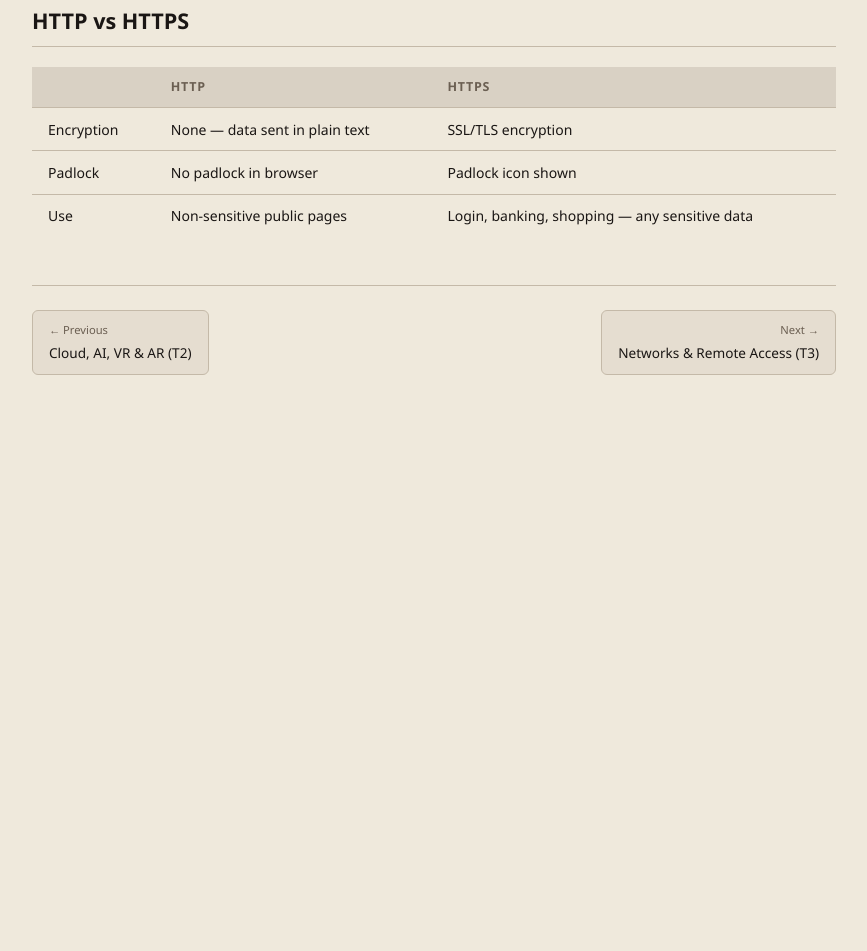
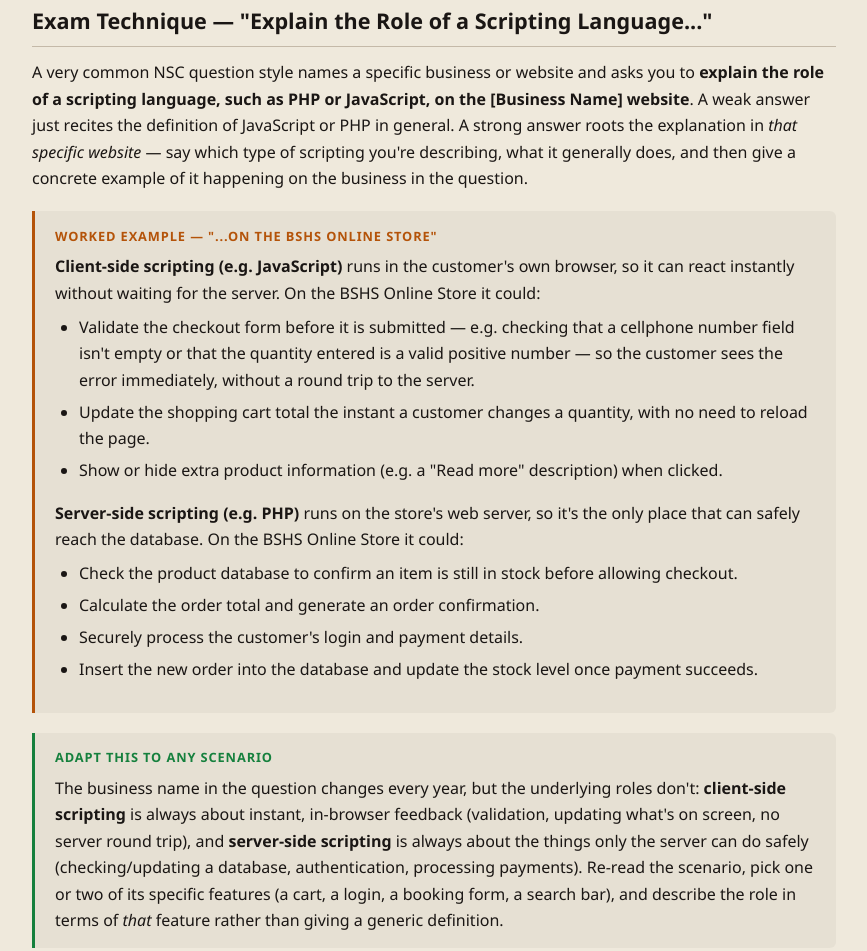
Before and after one commit to mscoetzeeit/it-website, a website: page grade12/internet-tech.html in a window 1280 px wide. Shown: the part 2121-3072 px from the top of the page, without its empty margins (276-1143 px from the left). Before the commit the page ends 2536 px from the top, so only its background shows below. Drawn offline with Linux system fonts and the light colour scheme.

Commit message:
Add exam-technique section for role-of-scripting-language questions
NSC papers commonly ask students to explain the role of a scripting
language, such as PHP or JavaScript, on a named business website - a
scenario question that a generic client-side/server-side definition
does not answer well. Added a worked example using an online-store
scenario (matching the question style) showing concrete client-side
roles (form validation, live cart updates, no server round trip) and
server-side roles (stock checks, order processing, payment,
database updates), plus a tip on adapting the answer to any business
named in the actual question.

```diff
--- a/grade12/internet-tech.html
+++ b/grade12/internet-tech.html
@@ -41,6 +41,32 @@
   <tr><td><strong>Purpose</strong></td><td>Real-time page updates, validation, animations</td><td>Authentication, database access, processing</td></tr>
   <tr><td><strong>AJAX</strong></td><td>Updates parts of a page without reloading</td><td>—</td></tr>
 </table></div>
+
+<h2>Exam Technique — "Explain the Role of a Scripting Language..."</h2>
+<p>A very common NSC question style names a specific business or website and asks you to <strong>explain the role of a scripting language, such as PHP or JavaScript, on the [Business Name] website</strong>. A weak answer just recites the definition of JavaScript or PHP in general. A strong answer roots the explanation in <em>that specific website</em> — say which type of scripting you're describing, what it generally does, and then give a concrete example of it happening on the business in the question.</p>
+
+<div class="callout">
+  <div class="callout-title">Worked Example — "...on the BSHS Online Store"</div>
+  <p><strong>Client-side scripting (e.g. JavaScript)</strong> runs in the customer's own browser, so it can react instantly without waiting for the server. On the BSHS Online Store it could:</p>
+  <ul>
+    <li>Validate the checkout form before it is submitted — e.g. checking that a cellphone number field isn't empty or that the quantity entered is a valid positive number — so the customer sees the error immediately, without a round trip to the server.</li>
+    <li>Update the shopping cart total the instant a customer changes a quantity, with no need to reload the page.</li>
+    <li>Show or hide extra product information (e.g. a "Read more" description) when clicked.</li>
+  </ul>
+  <p><strong>Server-side scripting (e.g. PHP)</strong> runs on the store's web server, so it's the only place that can safely reach the database. On the BSHS Online Store it could:</p>
+  <ul>
+    <li>Check the product database to confirm an item is still in stock before allowing checkout.</li>
+    <li>Calculate the order total and generate an order confirmation.</li>
+    <li>Securely process the customer's login and payment details.</li>
+    <li>Insert the new order into the database and update the stock level once payment succeeds.</li>
+  </ul>
+</div>
+
+<div class="callout tip">
+  <div class="callout-title">Adapt this to any scenario</div>
+  <p>The business name in the question changes every year, but the underlying roles don't: <strong>client-side scripting</strong> is always about instant, in-browser feedback (validation, updating what's on screen, no server round trip), and <strong>server-side scripting</strong> is always about the things only the server can do safely (checking/updating a database, authentication, processing payments). Re-read the scenario, pick one or two of its specific features (a cart, a login, a booking form, a search bar), and describe the role in terms of <em>that</em> feature rather than giving a generic definition.</p>
+</div>
+
 <h2>HTTP vs HTTPS</h2>
 <div class="tbl-wrap"><table>
   <tr><th></th><th>HTTP</th><th>HTTPS</th></tr>
```
